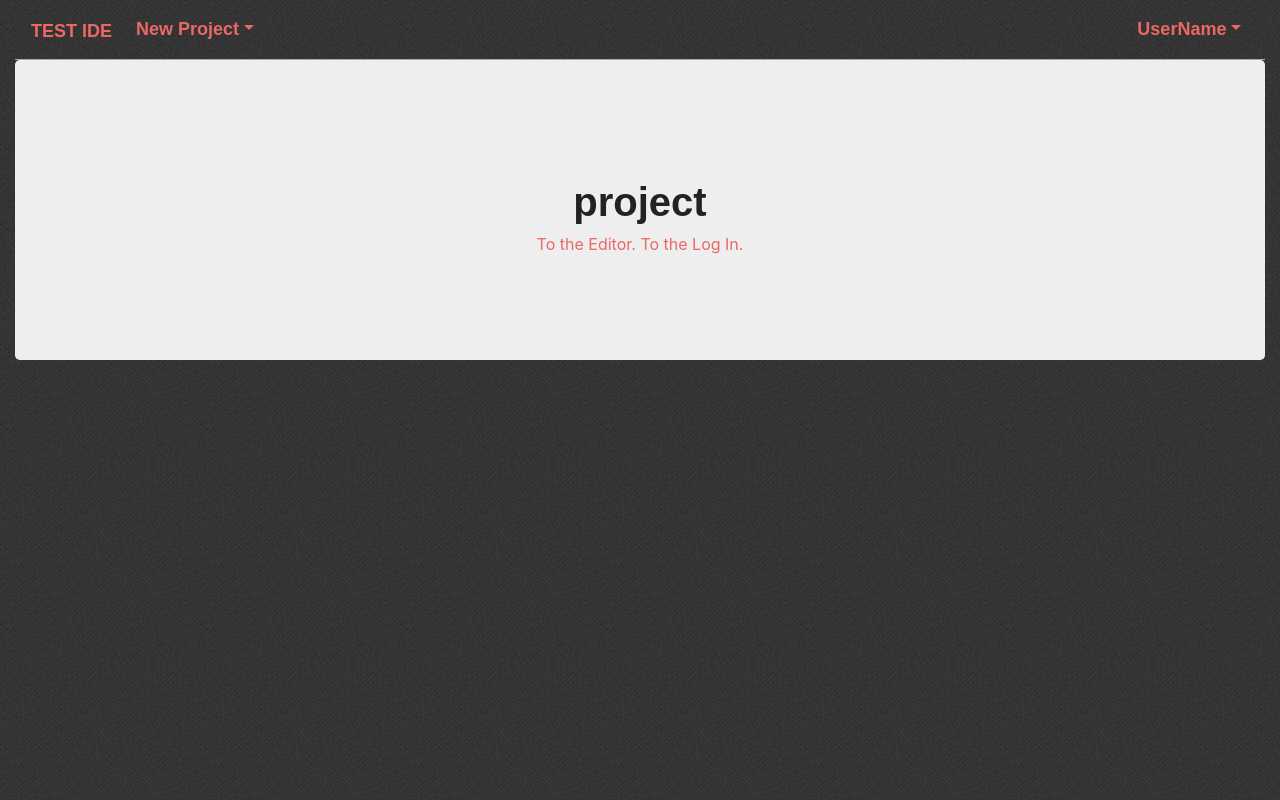
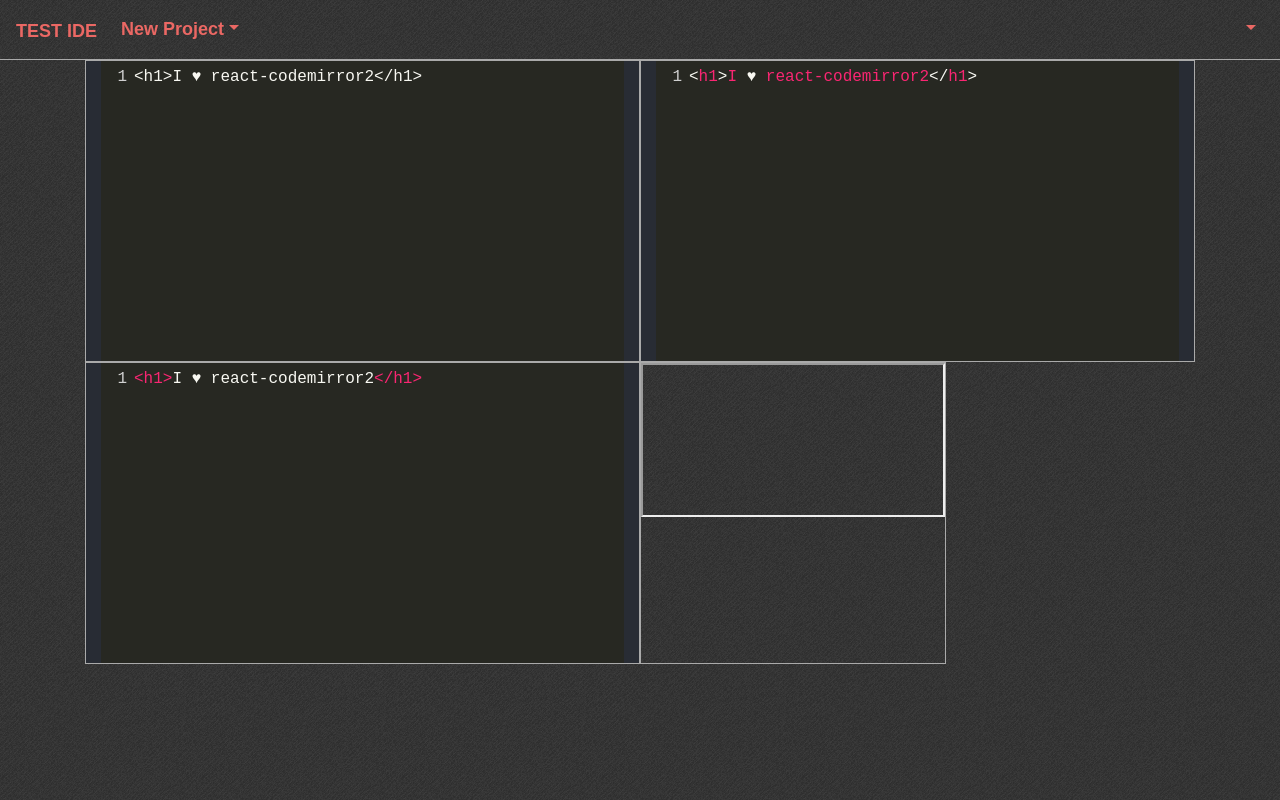
Before and after one commit to dunkeltron/p3-IDE, a React (Create React App) app in the folder client/: page /project in a window 1280 px wide. Built offline with nearby package versions, Linux system fonts and the light colour scheme; a web font is replaced by a local one.

Commit message:
changed routes required hrefs to change.

```diff
--- a/client/src/App.js
+++ b/client/src/App.js
@@ -1,5 +1,5 @@
 import React, { Component } from 'react';
-import { BrowserRouter as Router, Route, Switch, Link } from "react-router-dom";
+import { BrowserRouter as Router, Route, Switch} from "react-router-dom";
 import EditorContainer from "./pages/EditorContainer";
 import NoMatch from "./pages/NoMatch";
 import LogIn from "./pages/LogIn";
@@ -14,8 +14,8 @@ class App extends Component {
 
        <Switch>
           <Route exact path="/" component={LogIn} />
-          <Route  exact path="/editor" component={EditorContainer} />
-          <Route  path="/:user/project/:id" component={EditorContainer} />
+          <Route  exact path="/project" component={EditorContainer} />
+          <Route exact path="/:user/project/:id" component={EditorContainer} />
           <Route exact path="/:user" component={Profile} />
           <Route component={NoMatch} />
         </Switch>
--- a/client/src/components/Nav/index.js
+++ b/client/src/components/Nav/index.js
@@ -1,6 +1,7 @@
-import React from "react";
+import React, {Component} from "react";
 
-function Nav() {
+class Nav extends Component {
+  render(){
   return (
     <nav className="navbar navbar-expand-lg border-bottom border-secondary">
       <a className="navbar-brand" href="/">Test IDE</a>
@@ -25,10 +26,10 @@ function Nav() {
 
         <li className="nav-item   dropdown  ">
           <a className="nav-link dropdown-toggle  " href="#" id="navbarDropdown" role="button" data-toggle="dropdown" aria-haspopup="true" aria-expanded="false">
-            UserName
+            {this.props.user}
           </a>
           <div className="dropdown-menu dropdown-menu-right" aria-labelledby="navbarDropdown">
-            <a className="dropdown-item" href="/profile">Account</a>
+            <a className="dropdown-item" href={"/"+this.props.user}>Account</a>
             <a className="dropdown-item" href="#">Add Collaborators</a>
             <div className="dropdown-divider"></div>
             <a className="dropdown-item" href="#">Log Out</a>
@@ -41,5 +42,6 @@ function Nav() {
   </nav>
   );
 }
+}
 
 export default Nav;
--- a/client/src/pages/EditorContainer.js
+++ b/client/src/pages/EditorContainer.js
@@ -4,12 +4,20 @@ import Editor from "../components/Editor";
 import Nav from "../components/Nav";
 class EditorContainer extends Component{
     state={
-        project:{}
+        project:{},
+        user:{}
     }
     componentDidMount(){
         const {user,id} = this.props.match.params;
-        if(id){
+        if(id&&user){
             console.log(user,id);
+            this.setState({
+                user:user,
+                id:id
+            })
+        }
+        else if(user&&!id){
+
         }
         else{
             console.log("no id");
@@ -22,7 +30,7 @@ class EditorContainer extends Component{
         return (
             <div>
                 {/* remember to mess with .editor class in codemirror */}
-            <Nav/>
+            <Nav user ={this.props.match.params.user}/>
             <div className="container editor-container ">
 
                 <div className="col projects">
--- a/client/src/pages/Profile.js
+++ b/client/src/pages/Profile.js
@@ -15,7 +15,7 @@ class Profile extends Component {
         <Col size="md-12">
           <Jumbotron>
             <h1 className="text-center"> {this.props.match.params.user}</h1>
-            <a className="editor-redir" alt=""href="/editor"> To the Editor.</a>
+            <a className="editor-redir" alt=""href="/project"> To the Editor.</a>
             <a className="log-in-redir" alt=""href="/"> To the Log In.</a>
           </Jumbotron>
         </Col>
```
